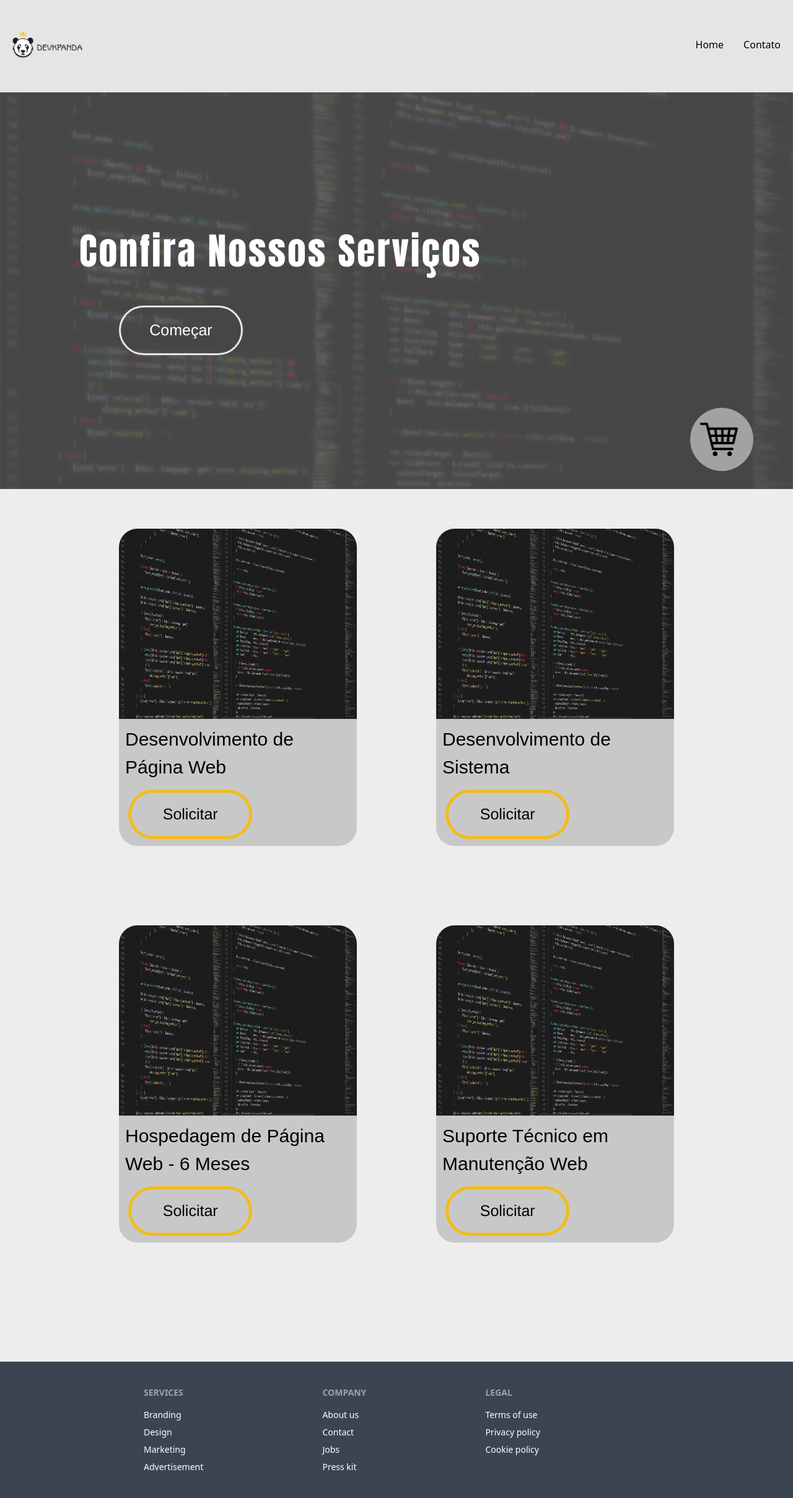
After one commit to devkpanda/website, a PHP site: page /produtos.html in a window 1280 px wide. The commit adds this page. Shown: the whole page at 62% size. Run offline with PHP 8.4, Linux system fonts and the light colour scheme; some libraries are stand-ins or nearby versions.

Commit message:
atualização de contantos e login + página produto

```diff
--- a/assets/css/style.css
+++ b/assets/css/style.css
@@ -147,18 +127,212 @@
     background-color: #ffcf41;
 }
 
-#botaosobcontato:hover{
-    background-color: #ffcf41;
-}
-
-#botaoprosobre:hover{
-    background-color: rgb(49, 0, 128);
-}
-
 .peer{
     position: relative;
 }
 
 footer {
-    padding: 2% 0% 2% 20%;
+    padding: 3% 15% 2% 25%;
 }
+
+#container{
+    width: 100%;
+    height: 100%;
+}
+.linha{
+    display: flex;
+    flex-direction: row;
+    height: 50%;
+}
+.coluna {
+    width: 50%;
+    height: 100%;
+    position: relative;
+}
+.produto {
+    width: 75%;
+    height: 80%;
+    border-radius: 30px;
+    background-color: #c9c8c8;
+    position: relative;
+    top: 50%;
+    left: 50%;
+    transform: translateY(-50%) translateX(-50%);
+
+}
+.produto img{
+    height: 60%;
+    width: 100%;
+    border-top-right-radius: 30px;
+    border-top-left-radius: 30px;
+}
+.produto h1{
+    margin: 10px;
+    font-size: 30px;
+    color: #000;
+    font-family: Arial, Helvetica, sans-serif;
+}
+.produto button{
+    width: 200px;
+    height: 80px;
+    border-width: 5px;
+    border-color: #F2BC1B;
+    position: absolute;
+    border-radius: 50px;
+    font-size: 25px;
+    color: black;
+    font-family:'Franklin Gothic Medium';
+    top: 90%;
+    left: 30%;
+    transform: translateX(-50%) translateY(-50%)
+}
+#items{
+    width: 80%;
+    height: 80pc;
+    margin: 0% 0% 10% 10%;
+}
+#img{
+    background-image: url(../images/code1.png);
+    background-size: cover;
+    background-repeat: repeat;
+    background-attachment: fixed;
+    background-position: center;
+    min-width: auto;
+    min-height: 40pc;
+    max-height: 45pc;
+    position: relative;
+}
+#img button{
+    width: 200px;
+    height: 80px;
+    border-width: 3px;
+    position: absolute;
+    margin-left: 15%;
+    border-radius: 50px;
+    font-size: 25px;
+    color: white;
+    font-family:'Franklin Gothic Medium';
+    top: 60%;
+    -ms-transform: translateY(-50%);
+    transform: translateY(-50%);
+}
+#img h1{
+    margin: auto;
+    font-size: 60px;
+    text-align: left;
+    margin-left: 10%;
+    text-justify: center;
+    color: white;
+    font-family: Impact, Haettenschweiler, 'Arial Narrow Bold', sans-serif;
+    letter-spacing: 3px;
+    position: absolute;
+    top: 40%;
+    -ms-transform: translateY(-50%);
+    transform: translateY(-50%);
+}
+#carrinho{
+    background-color:#a3a2a2 ;
+    background-image: url(../images/cart.png);
+    background-size: cover;
+    background-size: 60%;
+    background-position: 40%;
+    background-repeat: no-repeat;
+    width: 8vw;
+    height: 8vw;
+    border-radius: 100%;
+    position: fixed;
+    bottom: 5% ;
+    right: 5%;
+    cursor: pointer;
+}
+#msg{
+    top: 50%;
+    left: 50%;
+    transform: translateY(-50%) translateX(-50%);
+    background-color: #6d6d6d;
+    width: 30%;
+    height: 30%;
+    position: fixed;
+    border-radius: 1.5vw;
+}
+#msg p{
+    position: absolute;
+    text-align: center ;
+    top: 40%;
+    left: 50%;
+    transform: translateY(-50%) translateX(-50%);
+    font-size: 2vw;
+    width: 80%;
+    color: white;
+}
+#msg button{
+    width: 7vw;
+    height: 3.5vw;
+    border-width: 0.2vw;
+    border-color: white;
+    position: absolute;
+    border-radius: 5vw;
+    font-size: 1.5vw;
+    color: white;
+    font-family:'Franklin Gothic Medium';
+    top: 80%;
+    left: 50%;
+    transform: translateY(-50%) translateX(-50%);
+}
+#listaCarrinho{
+    top: 50%;
+    left: 50%;
+    transform: translateY(-50%) translateX(-50%);
+    background-color: #6d6d6d;
+    width: 70%;
+    height: 80%;
+    position: fixed;
+    border-radius: 1.5vw;
+}
+#listaCarrinho #cancel{
+    width: 7vw;
+    height: 3.5vw;
+    border-width: 0.2vw;
+    border-color: white;
+    position: absolute;
+    border-radius: 5vw;
+    font-size: 1.5vw;
+    color: white;
+    font-family:'Franklin Gothic Medium';
+    top: 90%;
+    left: 60%;
+    transform: translateY(-50%) translateX(-50%);
+}
+#listaCarrinho #continuar{
+    width: 7vw;
+    height: 3.5vw;
+    border-width: 0.2vw;
+    border-color: white;
+    position: absolute;
+    border-radius: 5vw;
+    font-size: 1.5vw;
+    color: white;
+    font-family:'Franklin Gothic Medium';
+    top: 90%;
+    left: 40%;
+    transform: translateY(-50%) translateX(-50%);
+}
+.popup{
+    visibility: hidden;
+}
+.popup .show{
+    visibility: visible;
+}
+.popup2{
+    visibility: hidden;
+}
+.popup2 .show2{
+    visibility: visible;
+}
+
+.popup3 .show3{
+    visibility: hidden;
+}
+.popup3 {
+    visibility: visible;
+}
--- /dev/null
+++ b/produtos.html
@@ -0,0 +1,135 @@
+<!DOCTYPE html>
+<html>
+    <head>
+        <meta charset="UTF-8">
+        <meta http-equiv="X-UA-Compatible" content="IE=edge">
+        <meta name="viewport" content="width=device-width, initial-scale=1.0">
+        <link href="https://cdn.jsdelivr.net/npm/daisyui@2.51.2/dist/full.css" rel="stylesheet" type="text/css" />
+        <script src="https://cdn.tailwindcss.com"></script>
+        <link rel="stylesheet" href="assets/css/style.css"/>
+        <title>DevKpanda Serviços</title>
+        <script async src="carrinho.js">
+
+        </script>
+    </head>
+    <body style="height: auto ; background-color: #ededed !important;">
+        <div id="container";>
+            <div class="bg-neutral-200 py-12">
+                <div class="flex max-w-7xl mx-auto w-full">
+                    <div class="flex-1">
+                        <a class="btn btn-ghost normal-case text-xl font-medium"><img class="h-full" src="assets/images/logoenome.png" alt=""></a>
+                    </div>
+                    <div class="flex-none">
+                        <ul class="menu menu-horizontal px-1">
+                            <li><a class="text-black">Home</a></li>
+                            <li><a class="text-black">Contato</a></li>
+                        </ul>
+                    </div>
+                </div>
+            </div>
+            <div id="img">
+                <h1>Confira Nossos Serviços</h1>
+                <button onClick="document.getElementById('items').scrollIntoView();">
+                    <!--https://stackoverflow.com/questions/16349490/html-css-buttons-that-scroll-down-to-different-div-sections-on-a-webpage -->
+                    Começar
+                </button>
+            </div>
+            <div id="items">
+                <div class="linha">
+                    <div class="coluna">
+                        <div class="produto" id="1">
+                            <img src="assets/images/code.png">
+                            <h1>Desenvolvimento de Página Web</h1>
+                            <button onclick="solicitar()">Solicitar</button>
+                        </div>
+                    </div>
+                    <div class="coluna">
+                        <div class="produto" id="2">
+                            <img src="assets/images/code.png">
+                            <h1>Desenvolvimento de Sistema</h1>
+                            <button onclick="solicitar()">Solicitar</button>
+                        </div>
+                    </div>
+                </div>
+                <div class="linha">
+                    <div class="coluna">
+                        <div class="produto" id="3">
+                            <img src="assets/images/code.png">
+                            <h1>Hospedagem de Página Web - 6 Meses</h1>
+                            <button onclick="solicitar()">Solicitar</button>
+                        </div>
+                    </div>
+                    <div class="coluna">
+                        <div class="produto" id="4">
+                            <img src="assets/images/code.png">
+                            <h1>Suporte Técnico em Manutenção Web</h1>
+                            <button onclick="solicitar()">Solicitar</button>
+                        </div>
+                    </div>
+                </div>
+            </div>
+            <div class="bg-neutral w-full">
+                <footer class="footer p-10 text-neutral-content mx-auto max-w-4xl">
+                  <div>
+                    <span class="footer-title">Services</span>
+                    <a class="link link-hover">Branding</a>
+                    <a class="link link-hover">Design</a>
+                    <a class="link link-hover">Marketing</a>
+                    <a class="link link-hover">Advertisement</a>
+                  </div>
+                  <div>
+                    <span class="footer-title">Company</span>
+                    <a class="link link-hover">About us</a>
+                    <a class="link link-hover">Contact</a>
+                    <a class="link link-hover">Jobs</a>
+                    <a class="link link-hover">Press kit</a>
+                  </div>
+                  <div>
+                    <span class="footer-title">Legal</span>
+                    <a class="link link-hover">Terms of use</a>
+                    <a class="link link-hover">Privacy policy</a>
+                    <a class="link link-hover">Cookie policy</a>
+                  </div>
+                </footer>
+            </div>
+            <div class="popup3">
+                <span id="carrinho" onclick="carrinho()">
+                </span>
+            </div>
+            <div class="popup">
+                <span id="msg">
+                    <p>Adicionado ao Carrinho!</p>
+                    <button onclick="ok()">Ok</button>
+                </span>
+            </div>
+            <div class="popup2">
+                <span id="listaCarrinho">
+                    <button id="cancel" onclick="cancelar()">Cancelar</button>
+                    <button id="continuar" >Continuar</button>
+                </span>
+            </div>
+        </div>
+        <script>
+            function solicitar() {
+                var mostrar = document.getElementById("msg");
+                mostrar.classList.toggle("show");
+            }
+            function ok() {
+                var esconder = document.getElementById("msg");
+                esconder.classList.toggle("show");
+            }
+            function carrinho(){
+                var n = document.getElementById("listaCarrinho");
+                n.classList.toggle("show2");
+                var n = document.getElementById("carrinho");
+                n.classList.toggle("show3");
+            }
+            function cancelar(){
+                var n = document.getElementById("listaCarrinho");
+                n.classList.toggle("show2");
+                var n = document.getElementById("carrinho");
+                n.classList.toggle("show3");
+            }
+        </script>
+    </body>
+</html>
```
Also changed, not shown: other parts of assets/css/style.css (+45 -65 lines), assets/css/styleform.css (+9 -4 lines), contato.html (+11 -8 lines), login.html (+7 -10 lines), assets/images/background.jpg (added), assets/images/cart.png (added), assets/images/code.png (added), assets/images/code1.png (added), assets/images/logo-sm.png (deleted), assets/images/logoenome.jpg (deleted), assets/images/logonova-removebg-preview.png (deleted), assets/images/logonova.jpg (deleted), assets/images/pandinha-logo.jpg (deleted), assets/images/pandinha.jpeg (deleted), 2 more files.
